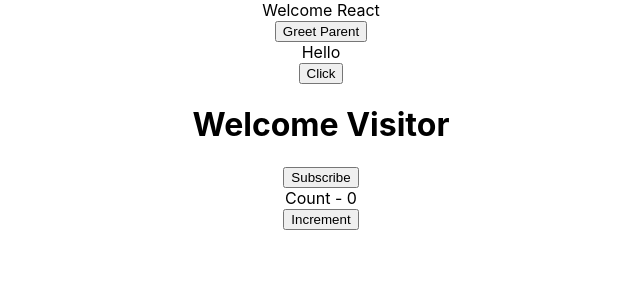
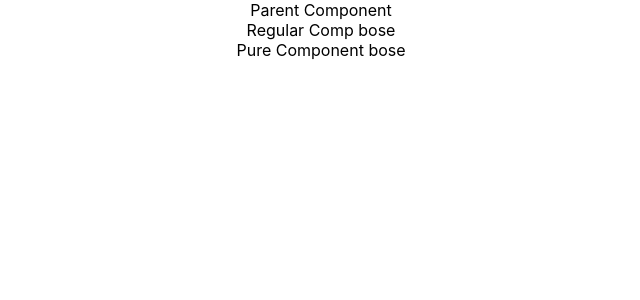
Before and after one commit to princebose/ReactJS, a React (Create React App) app: page / in a window 1280 px wide. Shown: the top 300 px of the page, without its empty margins (319-959 px from the left). Built offline with nearby package versions, Linux system fonts and the light colour scheme.

Commit message:
11 pure reg component

```diff
--- a/src/App.js
+++ b/src/App.js
@@ -8,15 +8,15 @@ import Counter from './components/Counter'
 import EventBind from './components/EventBind'
 import ParentComponent from './components/ParentComponent'
 import UserGreeting from './components/UserGreeting'
-
-
+import FragmentDemo from './components/FragmentDemo'
+import Parent from './components/ParentComp'
 
 class App extends Component{
   render(){
     return (
           <div className="App">
-
-          <UserGreeting></UserGreeting>
+          <Parent></Parent>
+          {/* <UserGreeting></UserGreeting>
 
           <ParentComponent></ParentComponent>
 
@@ -24,7 +24,7 @@ class App extends Component{
 
 
           <Message></Message>
-          <Counter></Counter>
+          <Counter></Counter> */}
 
            {/* <h3>Hello World from CLASS</h3>
            <A name="Clark" heroName="Superman">
--- /dev/null
+++ b/src/components/FragmentDemo.js
@@ -0,0 +1,12 @@
+import React from 'react'
+
+function FragmentDemo() {
+    return (
+        <>
+            <h1>FragmentDemo</h1>
+            <p>Demo Component</p>
+        </>
+    )
+}
+
+export default FragmentDemo
--- /dev/null
+++ b/src/components/ParentComp.js
@@ -0,0 +1,33 @@
+import React, { Component } from 'react'
+import RegComp from './RegComp'
+import PureComp from'./PureComp'
+class ParentComp extends Component {
+    constructor(props) {
+        super(props)
+
+        this.state = {
+             name:"prince"
+        }
+    }
+
+    componentDidMount(){
+        setInterval(()=>{
+            this.setState({
+                name:"bose"
+            })
+        },2000)
+    }
+
+    render() {
+        console.log("**************Parent Cmp Render************")
+        return (
+            <div>
+                Parent Component
+                <RegComp name={this.state.name}></RegComp>
+                <PureComp name={this.state.name}></PureComp>
+            </div>
+        )
+    }
+}
+
+export default ParentComp
--- /dev/null
+++ b/src/components/PureComp.js
@@ -0,0 +1,14 @@
+import React, { PureComponent } from 'react'
+
+class PureComp extends PureComponent {
+    render() {
+        console.log("**************Pure Cmp Render************")
+        return (
+            <div>
+                Pure Component {this.props.name}
+            </div>
+        )
+    }
+}
+
+export default PureComp
--- /dev/null
+++ b/src/components/RegComp.js
@@ -0,0 +1,14 @@
+import React, { Component } from 'react'
+
+class RegComp extends Component {
+    render() {
+        console.log("**************Regular Cmp Render************")
+        return (
+            <div>
+                Regular Comp {this.props.name}
+            </div>
+        )
+    }
+}
+
+export default RegComp
```
